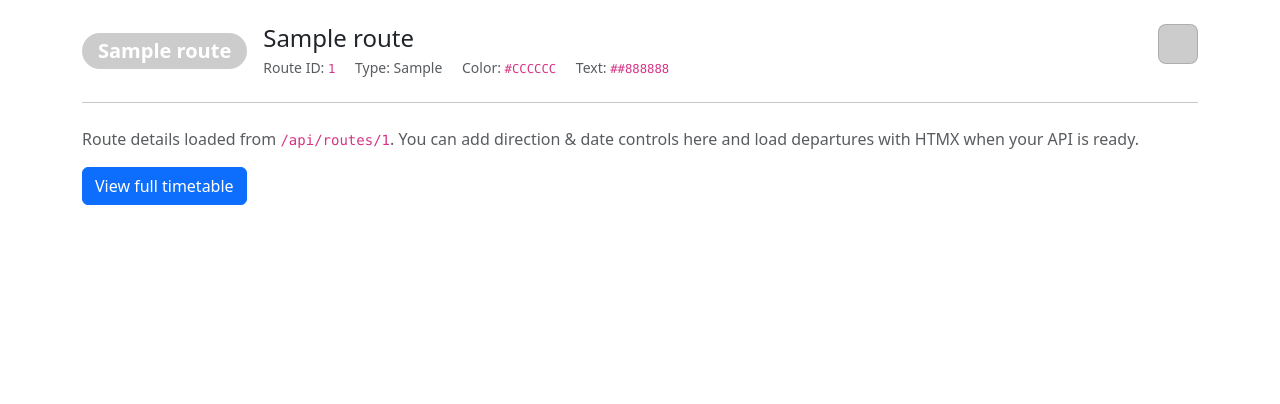
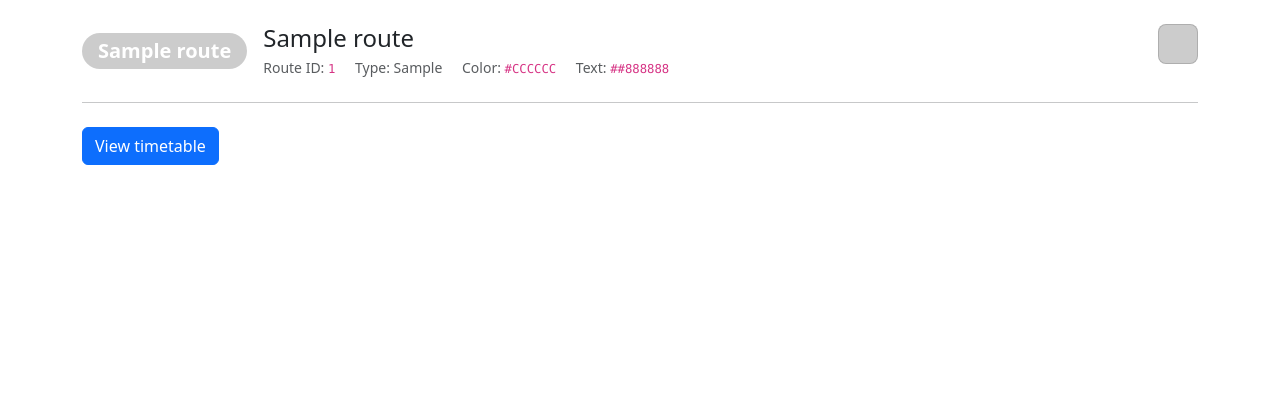
Before and after one commit to wongy123/WheresMyBus, a Flask app: template client/templates/routes/details.html in a window 1280 px wide. Shown: the part 56-460 px from the top of the page. Run offline with Flask 3, Linux system fonts and the light colour scheme; the template is opened without the code that fills it: most values are stand-ins (such as "Sample title", 1, 10 or a date in 2020).

Commit message:
Add link to timetable page from details page

```diff
--- a/client/templates/routes/details.html
+++ b/client/templates/routes/details.html
@@ -26,11 +26,5 @@
 
 <hr class="my-4">
 
-<!-- Placeholder note (extend later with HTMX for directions/date/departures) -->
-<p class="text-muted">
-  Route details loaded from <code>/api/routes/{{ route.route_id }}</code>. You can add direction & date
-  controls here and load departures with HTMX when your API is ready.
-</p>
-
-<a class="btn btn-primary" href="/timetable?routeId={{ route.route_id }}">View full timetable</a>
+<a class="btn btn-primary" href="/timetable/route/{{ route.route_id }}">View timetable</a>
 {% endblock %}
--- a/client/templates/stops/details.html
+++ b/client/templates/stops/details.html
@@ -33,6 +33,11 @@
      hx-swap="outerHTML">
   <!-- rating placeholder until HTMX loads -->
   <div class="text-muted small">Loading rating…</div>
+</div>
+<div class="my-2">
+  <a class="btn btn-primary" href="/timetable/stop/{{ stop.stop_id }}">
+    View timetable
+  </a>
 </div>
 
 <hr class="my-4">
```
